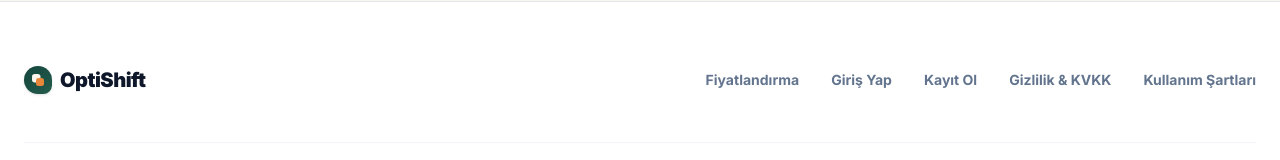
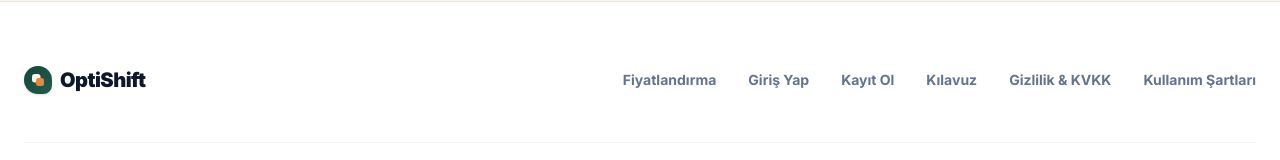
Before and after one commit to sgndgdu/optishift, a Next.js app in the folder web/: page / in a window 1280 px wide. Shown: the part 2480-2640 px from the top of the page. Built offline with nearby package versions, Linux system fonts and the light colour scheme; no server answers.

Commit message:
fix(marketing): yasal sayfa footer'larına Kılavuz linki ekle
Landing, fiyatlandırma ve yasal sayfa (LegalShell) footer'larındaki
Gizlilik & KVKK / Kullanım Şartları linklerinin yanına yeni /kilavuz
sayfasına link eklendi.

Co-Authored-By: Claude Sonnet 5 <noreply@anthropic.com>

```diff
--- a/web/app/page.tsx
+++ b/web/app/page.tsx
@@ -198,6 +198,7 @@ export default function LandingPage() {
               <Link href="/pricing" className="hover:text-primary transition-colors">Fiyatlandırma</Link>
               <Link href="/login" className="hover:text-primary transition-colors">Giriş Yap</Link>
               <Link href="/register" className="hover:text-primary transition-colors">Kayıt Ol</Link>
+              <Link href="/kilavuz" className="hover:text-primary transition-colors">Kılavuz</Link>
               <Link href="/gizlilik" className="hover:text-primary transition-colors">Gizlilik &amp; KVKK</Link>
               <Link href="/kullanim-sartlari" className="hover:text-primary transition-colors">Kullanım Şartları</Link>
             </div>
--- a/web/app/pricing/page.tsx
+++ b/web/app/pricing/page.tsx
@@ -196,6 +196,7 @@ export default function PricingPage() {
               <Link href="/pricing" className="hover:text-primary transition-colors">Fiyatlandırma</Link>
               <Link href="/login" className="hover:text-primary transition-colors">Giriş Yap</Link>
               <Link href="/register" className="hover:text-primary transition-colors">Kayıt Ol</Link>
+              <Link href="/kilavuz" className="hover:text-primary transition-colors">Kılavuz</Link>
               <Link href="/gizlilik" className="hover:text-primary transition-colors">Gizlilik &amp; KVKK</Link>
               <Link href="/kullanim-sartlari" className="hover:text-primary transition-colors">Kullanım Şartları</Link>
             </div>
--- a/web/components/LegalShell.tsx
+++ b/web/components/LegalShell.tsx
@@ -31,6 +31,7 @@ export default function LegalShell({ title, updatedAt, children }: {
 
       <footer className="max-w-3xl mx-auto px-4 sm:px-6 pb-10 text-center text-sm text-slate-400">
         <div className="flex justify-center gap-6 mb-3 font-semibold text-slate-500">
+          <Link href="/kilavuz" className="hover:text-primary transition-colors">Kılavuz</Link>
           <Link href="/gizlilik" className="hover:text-primary transition-colors">Gizlilik &amp; KVKK</Link>
           <Link href="/kullanim-sartlari" className="hover:text-primary transition-colors">Kullanım Şartları</Link>
         </div>
```
